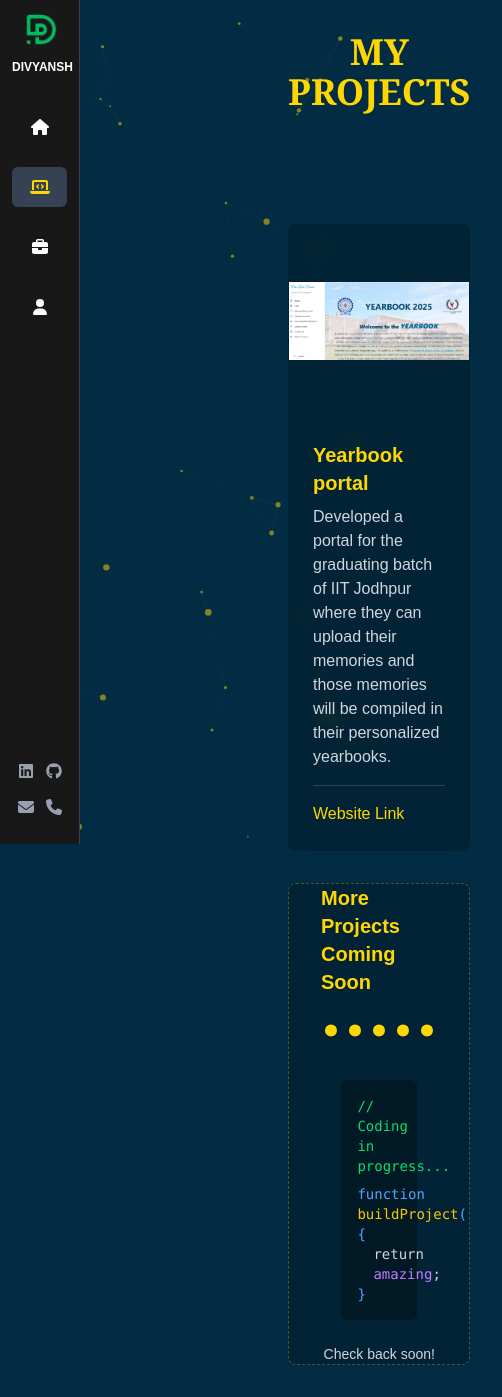
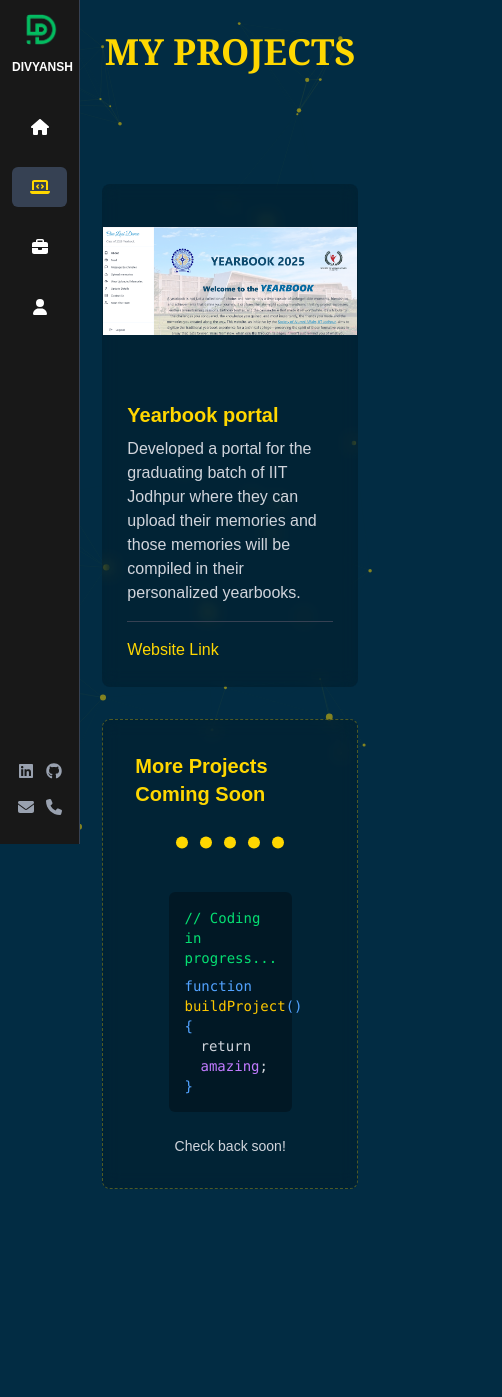
Before and after one commit to divyansh-1009/my-portfolio, a Next.js app: page /projects in a window 390 px wide. Shown: the whole page, 502 px wide, since content can reach past the window. After the commit the page ends 1221 px from the top, so only its background shows below. Built offline with nearby package versions, Linux system fonts and the light colour scheme.

Commit message:
projects mobile responsive fixed

```diff
--- a/src/app/portfolio/page.tsx
+++ b/src/app/portfolio/page.tsx
@@ -39,7 +39,7 @@ export default function Portfolio() {
   return (
     <>
       <BackgroundAnimation />
-      <div className="min-h-screen flex flex-col items-center justify-start p-8 sm:p-16 md:p-24 ml-[-23vmax] md:ml-[-10vmax]">
+      <div className="min-h-screen flex flex-col items-center justify-start p-8 sm:p-16 md:p-24 ml-[-23vmax] md:ml-[-13vmax]">
         <div className="w-full max-w-6xl">
           <div className="text-center mb-12">
             <motion.h1
--- a/src/app/projects/page.tsx
+++ b/src/app/projects/page.tsx
@@ -34,7 +34,7 @@ export default function Projects() {
   return (
     <>
       <BackgroundAnimation />
-      <div className="min-h-screen flex flex-col items-center justify-start p-8 sm:p-16 md:p-24">
+      <div className="min-h-screen flex flex-col items-center justify-start p-8 sm:p-16 md:p-24 ml-[-22vmax] md:ml-[-14vmax]">
         <div className="w-full max-w-6xl">
           <div className="text-center mb-12">
             {/* Animated header without character splitting */}
@@ -58,7 +58,7 @@ export default function Projects() {
                 animate={{ opacity: 1, y: 0 }}
                 whileHover={{
                   scale: 1.03,
-                  boxShadow: "0 10px 30px -15px rgba(255, 215, 0, 0.2)"
+                  boxShadow: "0 2vmax 6vmax -3vmax rgba(255, 215, 0, 0.2)"
                 }}
               >
                 <div className="relative h-48 w-full overflow-hidden">
@@ -97,7 +97,7 @@ export default function Projects() {
 
             {/* Loading animation for more projects coming soon */}
             <motion.div
-              className="bg-black/20 backdrop-blur-sm rounded-lg overflow-hidden border border-dashed border-[#ffd700]/30 transition-all duration-300 flex flex-col items-center justify-center h-full min-h-[350px] px-8"
+              className="bg-black/20 backdrop-blur-sm rounded-lg overflow-hidden border border-dashed border-[#ffd700]/30 transition-all duration-300 flex flex-col items-center justify-center h-full min-h-[350px] p-8"
               initial={{ opacity: 0 }}
               animate={{ opacity: 1 }}
               transition={{ delay: 0.5 }}
```
